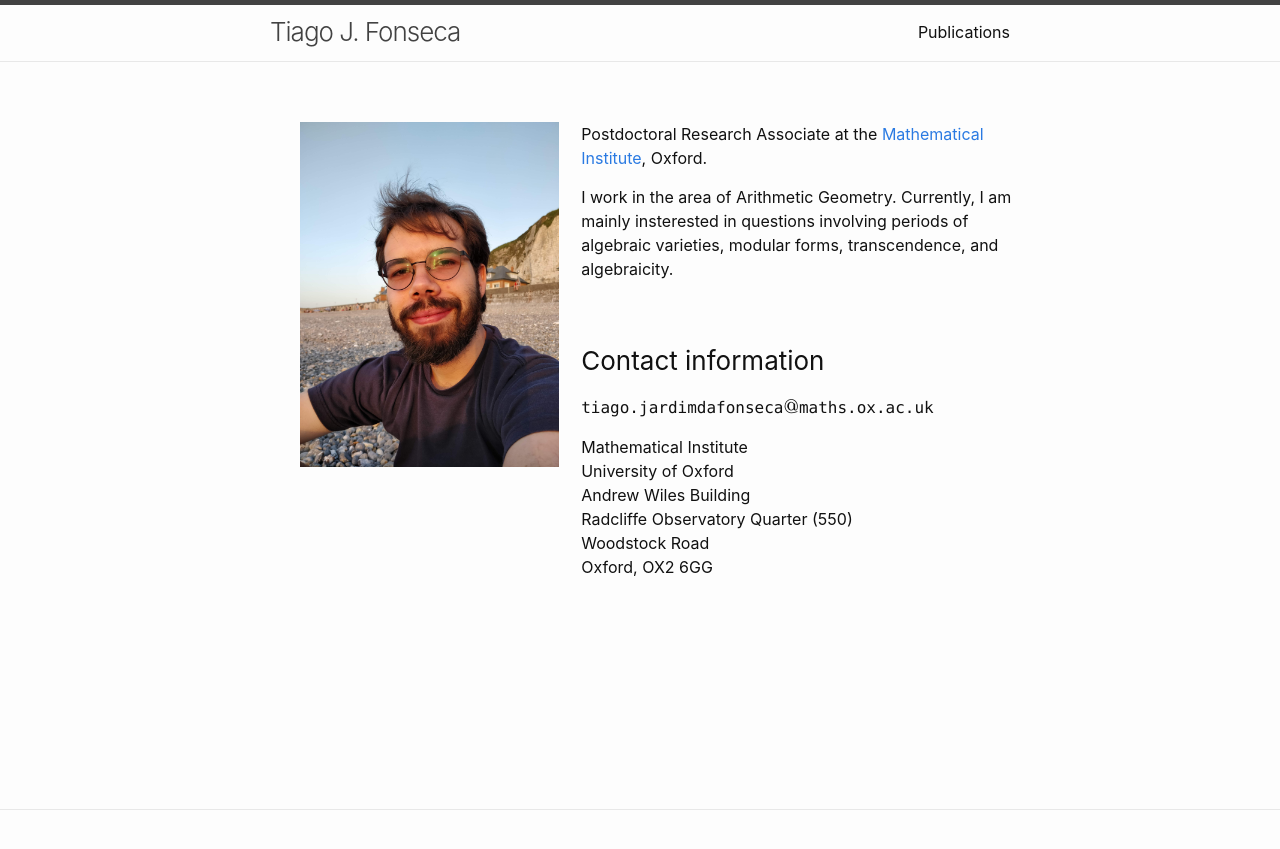
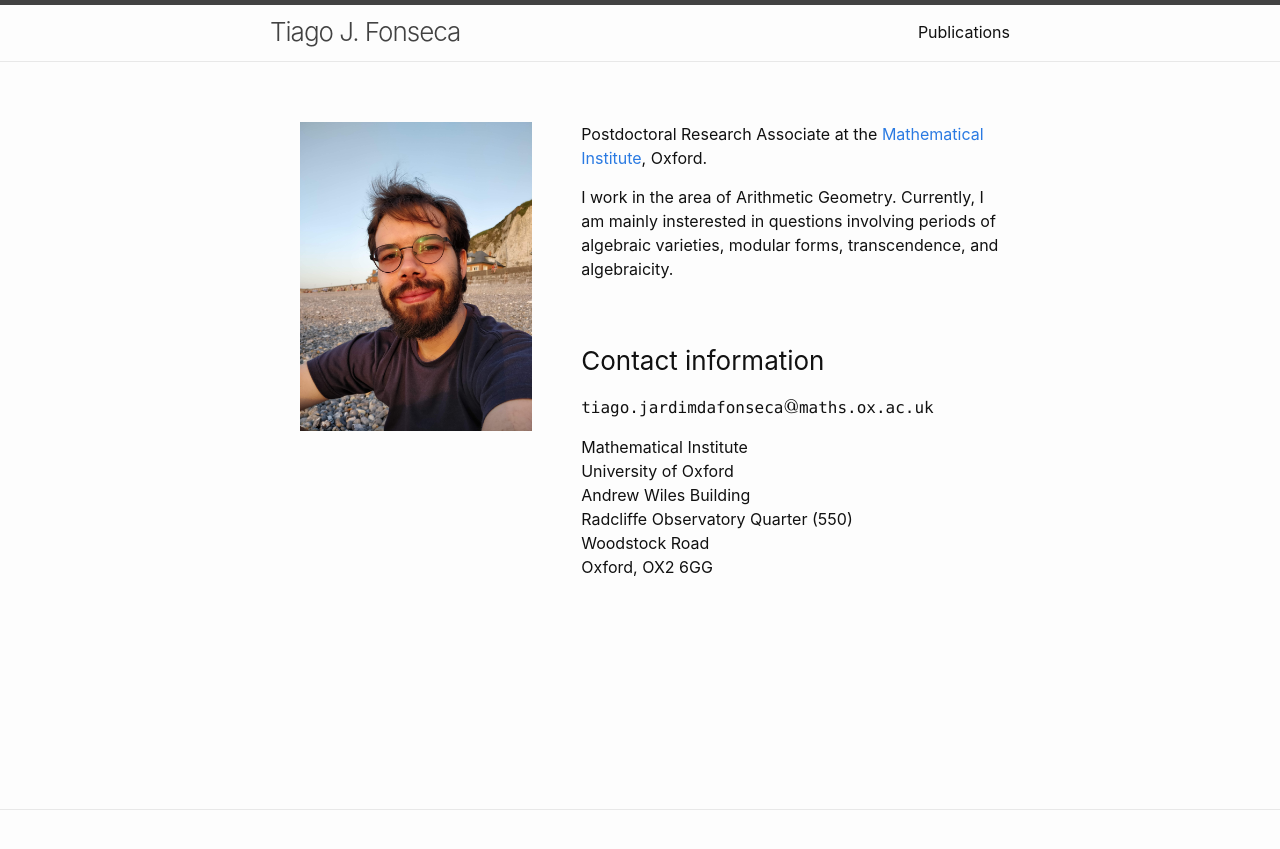
Before and after one commit to tjfonseca/tjfonseca.github.io, a Jekyll site: the page built from index.md, in a window 1280 px wide. Shown: the top 849 px of the page. Built offline with Jekyll 4.4.1, drawn with Linux system fonts in a browser that asks for light colours; formulas are drawn with MathJax 3.

Commit message:
Initial commit

```diff
--- a/assets/css/style.scss
+++ b/assets/css/style.scss
@@ -7,20 +7,19 @@
   "minima/initialize";
 
 .wrapper{
-    width:100%;
+    width:95%;
     margin: 0 auto;
 }
 
 #left-block  {
 float: left;
-width: 35%;
+width: 33%;
 }
 
 #right-block  {
 float: right;
 width: 60%;
 padding-left: 3%;
-padding-right: 2%
 }
 
 #mail {
```
